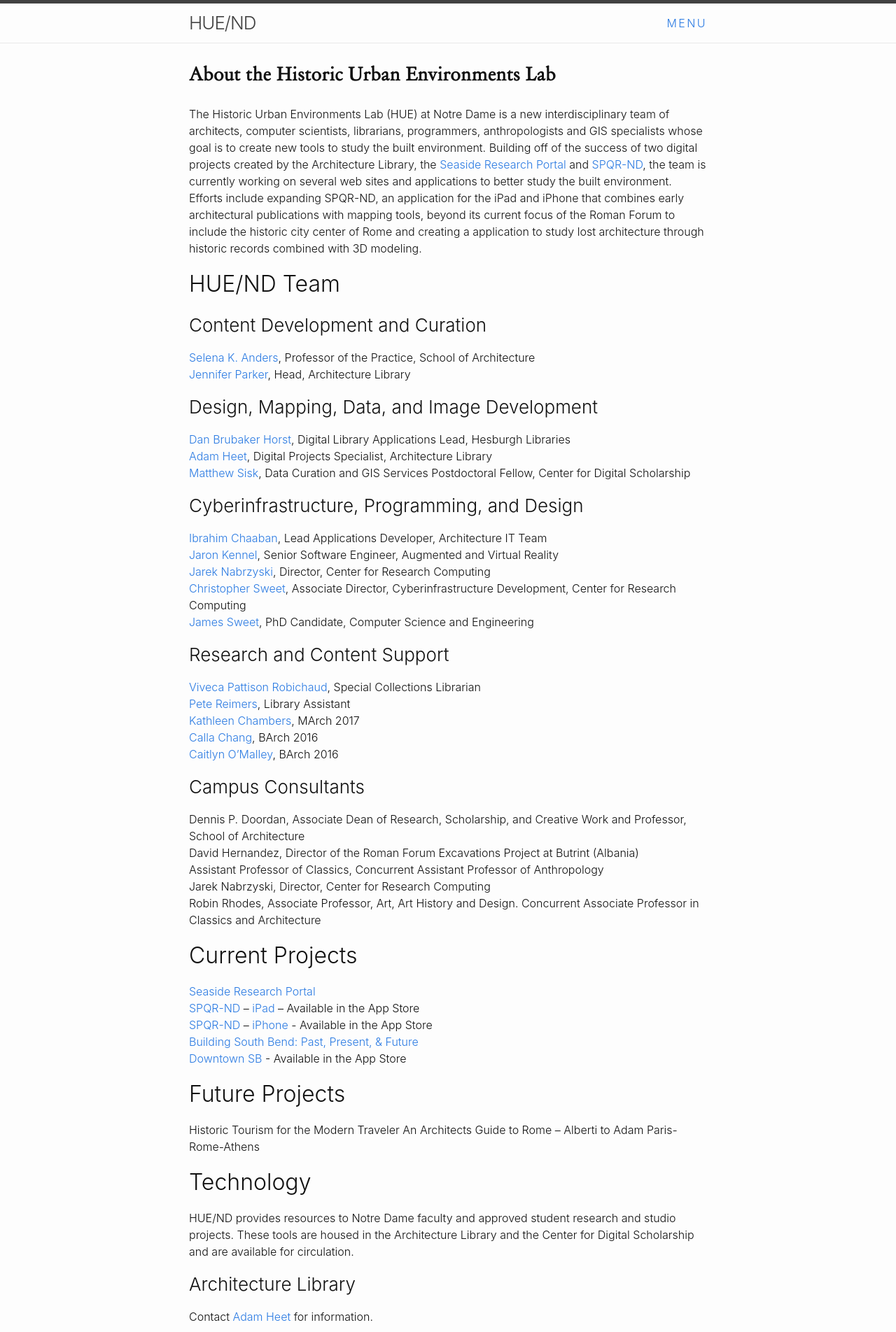
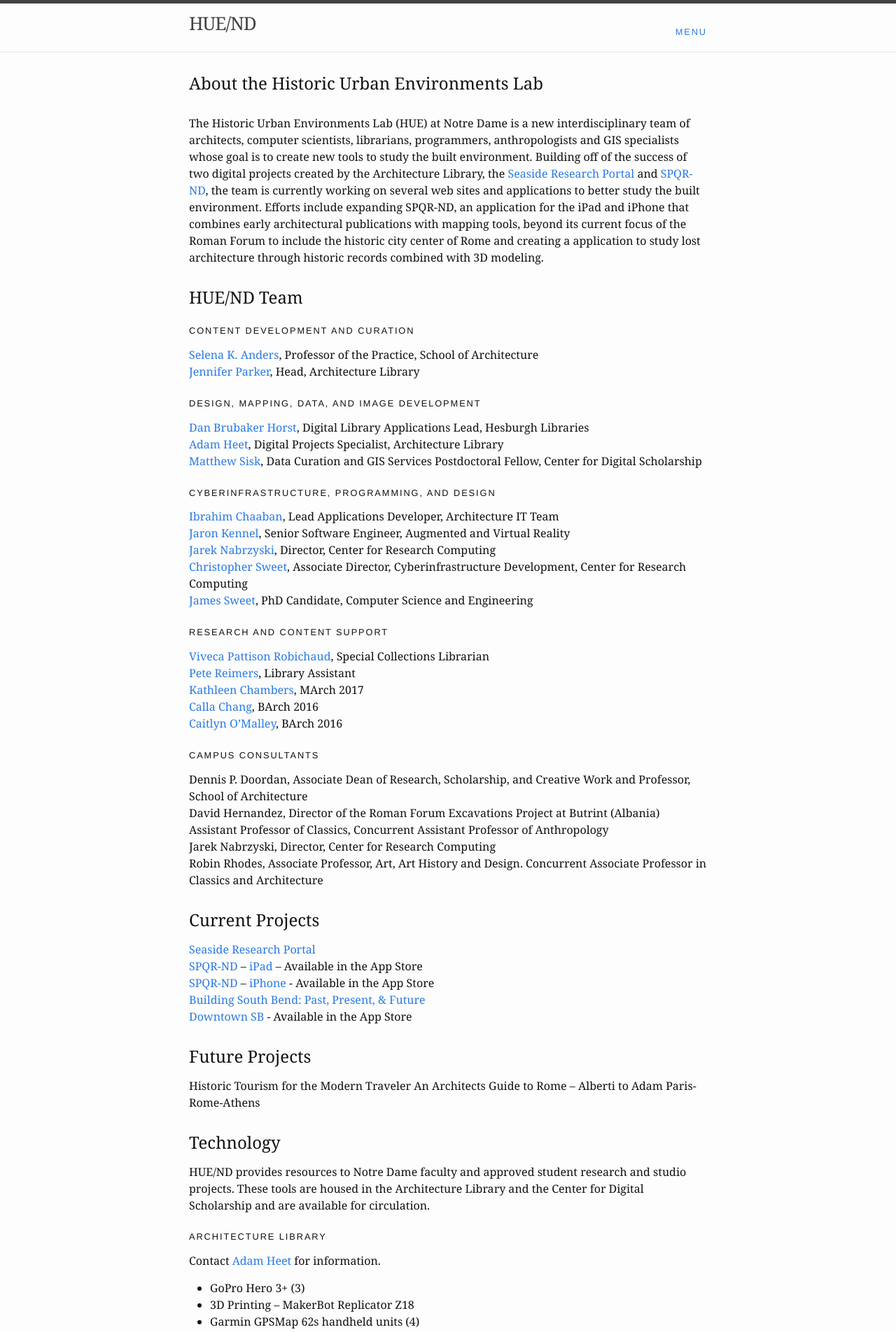
Before and after one commit to HUE-ND/HUE-ND.github.io, a Jekyll site: the page built from about.md, in a window 1280 px wide. Shown: the top 1904 px of the page at 70% size. Built offline with Jekyll 4.4.1, drawn with Linux system fonts in a browser that asks for light colours.

Commit message:
Typographic changes

```diff
--- a/_includes/footer.html
+++ b/_includes/footer.html
@@ -32,7 +32,10 @@
     </nav>
 
     <div class="site-description">
-      <p>{{ site.description }}</p>
+      <p>
+        {{ site.description }}<br />
+        <a href="http://www.nd.edu/copyright">Copyright</a> &copy;2016
+      </p>
     </div>
 
   </div>
--- a/_sass/_base.scss
+++ b/_sass/_base.scss
@@ -13,6 +13,10 @@ dl, dd, ol, ul, figure {
 /**
  * Basic styling
  */
+html {
+  padding-bottom: 20em;
+}
+
 body {
     font: $base-font-weight #{$base-font-size}/#{$base-line-height} $base-font-family;
     color: $text-color;
@@ -92,22 +96,24 @@ li {
 /**
  * Headings
  */
-h1 {
-  font-family: $display-typeface;
+h1,
+h2 {
+  font-family: $base-font-family;
+  font-weight: $base-font-weight;
 }
 
-h2,
 h3,
 h4,
 h5,
-h6 {
-  font-weight: $base-font-weight;
-}
-
+h6,
+.site-menu,
 .site-navigation-heading {
   font-family: $display-typeface;
-  font-size: 1.5em;
-  letter-spacing: .1em;
+  font-size: .8em;
+  font-weight: normal;
+  letter-spacing: .15em;
+  line-height: 1;
+  padding-top: 1em;
   text-transform: uppercase;
 }
 
--- a/_sass/_layout.scss
+++ b/_sass/_layout.scss
@@ -26,9 +26,7 @@
 
 .site-menu {
   float: right;
-  letter-spacing: .15em;
   line-height: 56px;
-  text-transform: uppercase;
 }
 
 
@@ -41,10 +39,6 @@
     padding: $spacing-unit 0;
 }
 
-.site-navigation-menu {
-  font-family: $display-typeface;
-}
-
 .site-navigation-menu-item {
   padding: .1em 0;
 
@@ -55,7 +49,6 @@
 }
 
 .site-description {
-  font-family: $display-typeface;
   padding: 2em 0;
   text-align: center;
 }
@@ -92,43 +85,22 @@
 }
 
 
+// Posts
 
-/**
- * Posts
- */
 .post-header {
-    margin-bottom: $spacing-unit;
+  margin-bottom: $spacing-unit;
 }
 
 .post-title {
-    line-height: 1.2;
-    font-size: 1.5em;
+  font-size: 1.5em;
+  line-height: 1.2;
 }
 
 .post-content {
-    margin-bottom: $spacing-unit;
+  margin-bottom: $spacing-unit;
 
-    h2 {
-        font-size: 32px;
-
-        @include media-query($on-laptop) {
-            font-size: 28px;
-        }
-    }
-
-    h3 {
-        font-size: 26px;
-
-        @include media-query($on-laptop) {
-            font-size: 22px;
-        }
-    }
-
-    h4 {
-        font-size: 20px;
-
-        @include media-query($on-laptop) {
-            font-size: 18px;
-        }
-    }
+  h2 {
+    margin-bottom: .5em;
+    padding-top: .5em;
+  }
 }
--- a/css/main.scss
+++ b/css/main.scss
@@ -11,8 +11,8 @@
 }
 
 // Our variables
-$display-typeface: 'day_romanregular', Georgia, serif;
-$base-font-family: -apple-system, "San Francisco", "Roboto", "Segoe UI", "HelveticaNeue-Light", "Helvetica Neue Light", "Helvetica Neue", Helvetica, Arial, "Lucida Grande", sans-serif;
+$display-typeface: 'Montserrat', 'Helvetica Neue', Arial, sans-serif;
+$base-font-family: 'Crimson', Georgia, serif;
 $base-font-size:   16px;
 $base-font-weight: 300;
 $small-font-size:  $base-font-size * 0.875;
```
